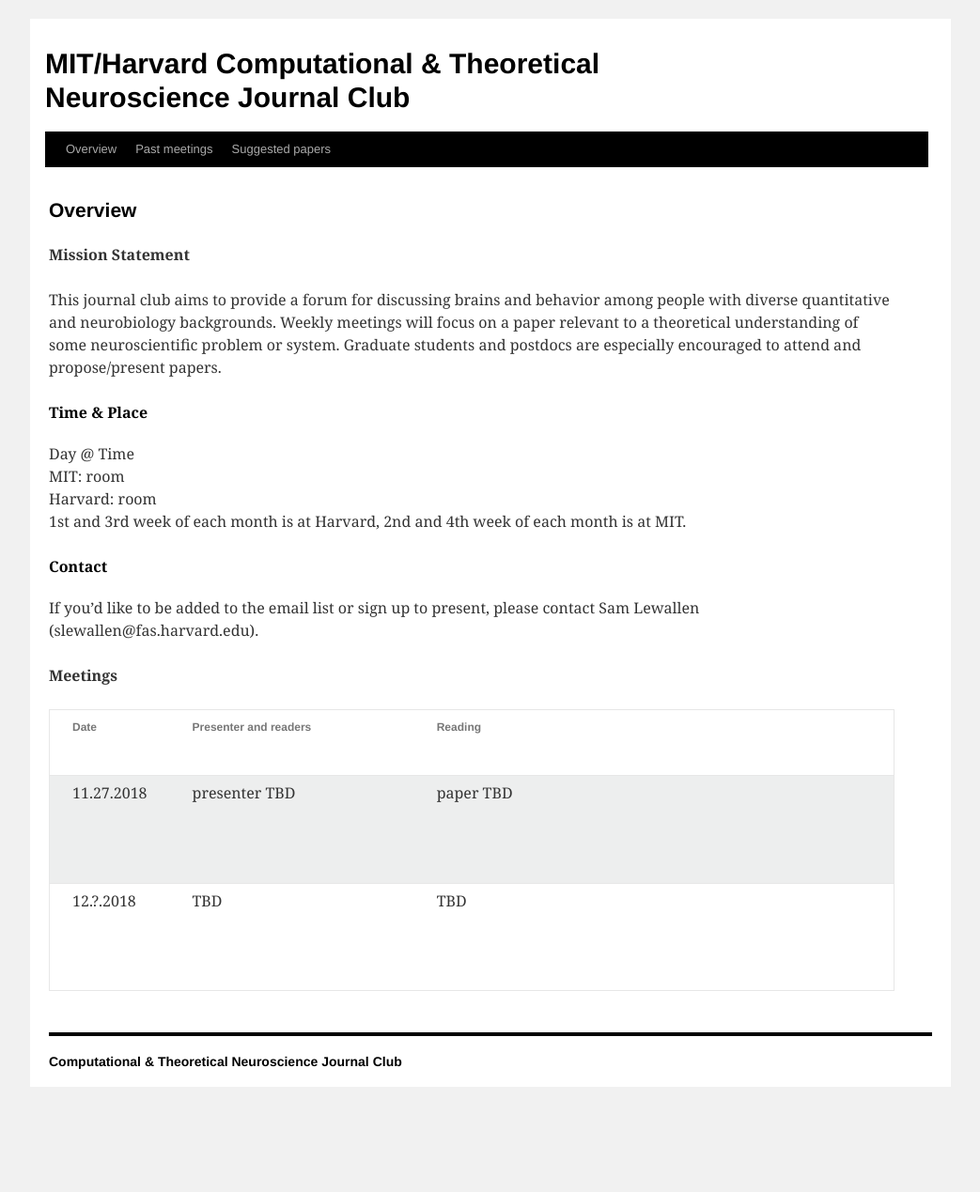
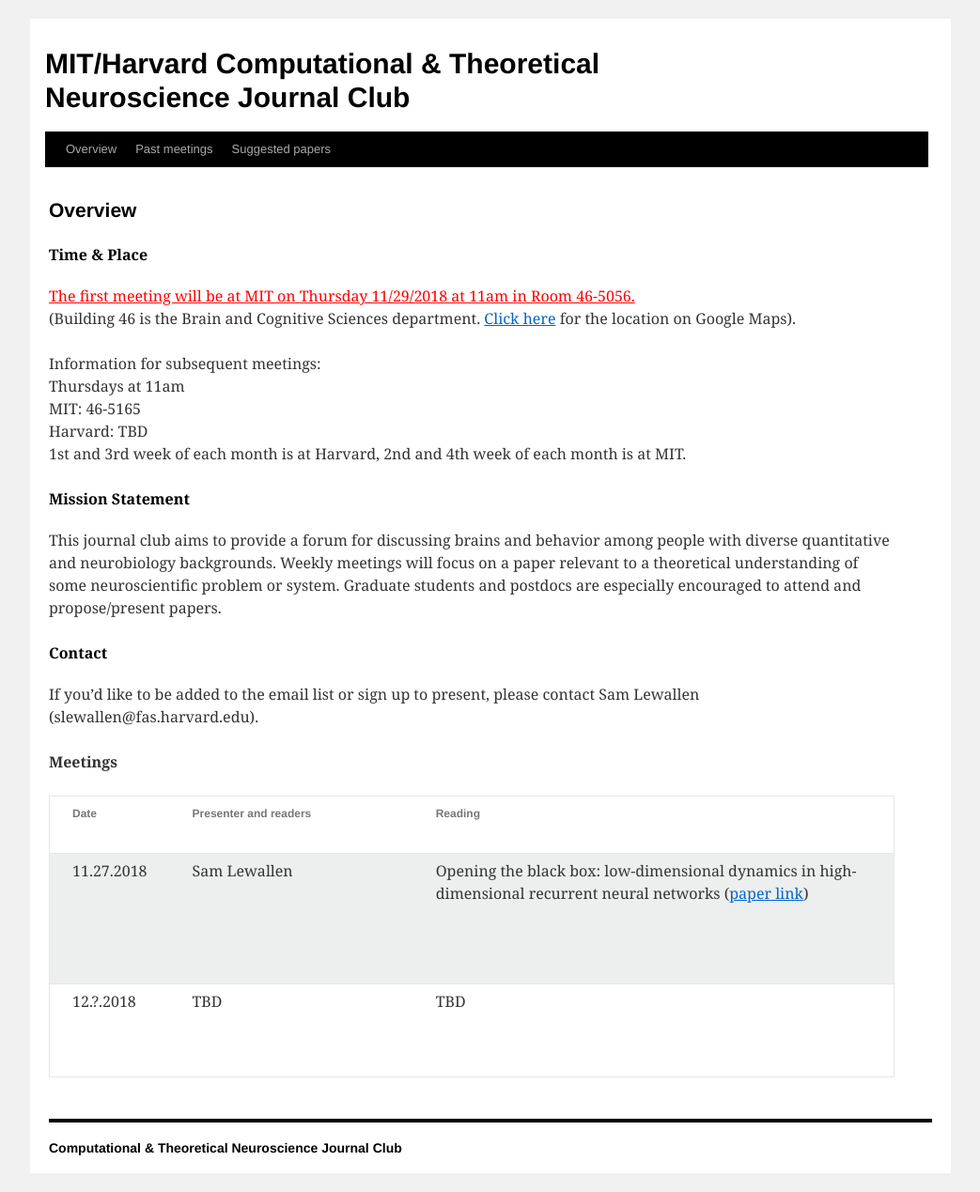
Before and after one commit to compneurojc/compneurojc.github.io, a Jekyll site: the page built from index.html, in a window 1280 px wide. Shown: the whole page at 94% size, without its empty margins (118-1161 px from the left). Built offline with Jekyll 4.4.1, drawn with Linux system fonts in a browser that asks for light colours; before the commit the page ends 1177 px from its top, so only the background shows below that.

Commit message:
Fixed meeting table

```diff
--- /dev/null
+++ b/_data/meeting_info.yml
@@ -0,0 +1,10 @@
+- presenter: Sam Lewallen
+  date: 11.27.2018
+  paper: "Opening the black box: low-dimensional dynamics in high-dimensional recurrent neural networks"
+  authors: Sussillo, Barak
+  url: https://sci-hub.tw/10.1162/neco_a_00409
+
+- presenter: TBD
+  date: 12.?.2018
+  paper: TBD
+  authors: TBD
--- /dev/null
+++ b/_includes/meetings.html
@@ -0,0 +1,32 @@
+<table style="height: 300px;" width="800">
+  <tbody>
+    <tr class="alt">
+      <th style="width: 10%;">Date</th>
+      <th style="width: 30%;">Presenter and readers</th>
+      <th style="width: 60%;">Reading</th>
+    </tr>
+
+    {% assign my_counter = 0 %}
+      {% for entry in site.data.meeting_info %}
+        {% if my_counter == 0 %}
+          <tr class="alt">
+          {% assign my_counter = 1 %}
+        {% else %}
+          <tr>
+          {% assign my_counter = 0 %}
+        {% endif %}
+        <td>{{entry.date}}</td>
+        <td>
+          <p>{{entry.presenter}}</p>
+        </td>
+        <td>
+          <p>{{entry.paper}}
+            {% if entry.url %}
+              (<a href="{{entry.url}}">paper link</a>)
+            {% endif %}
+        </td>
+      </tr>
+    {% endfor %}
+
+  </tbody>
+</table>
--- a/index.html
+++ b/index.html
@@ -1,57 +1,42 @@
 ---
 layout: default
 title: Computational &amp; Theoretical Neuroscience Journal Club
+roomM: 46-5165
+roomH: TBD
 ---
 
 <div id="content" role="main">
   <div id="post-10" class="post-10 page type-page status-publish hentry">
     <h2 class="entry-title">Overview</h2>
     <div class="entry-content">
-      <p><strong>Mission Statement</strong></p>
+
+      <h4><b>Time &amp; Place</b></h4>
+      <div style="color: red;">
+        <u>The first meeting will be at MIT on Thursday 11/29/2018 at 11am in Room 46-5056.</u>
+      </div>
+      (Building 46 is the Brain and Cognitive Sciences department. <a href="https://goo.gl/maps/DyNcBBNkA9r">Click here</a> for the location on Google Maps).
+      <br>
+      <br>
+      Information for subsequent meetings:
+      <br>
+      <p>Thursdays at 11am <br>
+        MIT: {{page.roomM}} <br>
+        Harvard: {{page.roomH}} <br>
+        1st and 3rd week of each month is at Harvard, 2nd and 4th week of each month is at MIT.
+      </p>
+
+      <h4><b>Mission Statement</b></h4>
       <p>This journal club aims to provide a forum for discussing brains and behavior among people with diverse quantitative and neurobiology backgrounds. Weekly meetings will focus on a paper relevant to a theoretical understanding of some
         neuroscientific problem or system. Graduate students and postdocs are especially encouraged to attend and propose/present papers. </p>
-      <h4><b>Time &amp; Place</b></h4>
-      <p>Day @ Time <br>
-        MIT: room <br>
-        Harvard: room <br>
-        1st and 3rd week of each month is at Harvard, 2nd and 4th week of each month is at MIT.
-      </p>
 
       <h4><b>Contact</b></h4>
       <p>If you&#8217;d like to be added to the email list or sign up to present, please contact Sam Lewallen ({{site.email}}).</p>
 
       <!-- Meetings -->
       <p><strong>Meetings</strong></p>
-      <table style="height: 300px;" width="800">
-        <tbody>
-          <tr class="alt">
-            <th style="width: 10%;">Date</th>
-            <th style="width: 30%;">Presenter and readers</th>
-            <th style="width: 60%;">Reading</th>
-          </tr>
+      {% include meetings.html %}
 
-          <tr class="alt">
-            <td>11.27.2018</td>
-            <td>
-              <p>presenter TBD</p>
-            </td>
-            <td>
-              <p>paper TBD</p>
-            </td>
-          </tr>
-          <tr>
-            <td>12.?.2018</td>
-            <td>
-              <p>TBD</p>
-            </td>
-            <td>TBD</a></td>
-          </tr>
-          <p>
-            <!-- end of line-->
-            <!-- end of line-->
-            <!-- end of table-->
-        </tbody>
-      </table>
+
     </div><!-- .entry-content -->
   </div><!-- #post-## -->
 </div><!-- #content -->
```
Also changed, not shown: _includes/OLD.html (added, +29 -0 lines), 2 other files.
